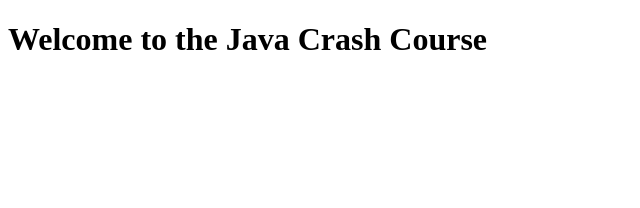
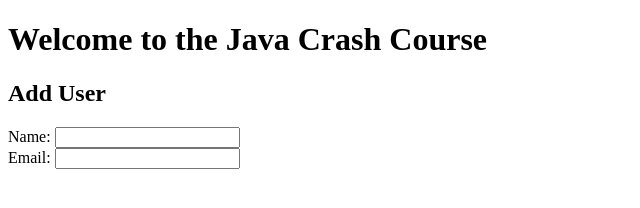
Before and after one commit to Hpayeur/Java_Crash_Course, a plain HTML site: page index.html in a window 1280 px wide. Shown: the whole page, without its empty margins (0-640 px from the left). Drawn offline with Linux system fonts and the light colour scheme.

Commit message:
Changing Html

```diff
--- a/index.html
+++ b/index.html
@@ -5,11 +5,29 @@
     <meta name="viewport" content="width=device-width, initial-scale=1.0">
     <meta http-equiv="X-UA-Compatible" content="ie=edge">
     <title>Java Crash Course</title>
+    <link rel="stylesheet" href="styles.css">
 </head>
 <body>
 <header>
     <h1>Welcome to the Java Crash Course</h1>
 </header>
+
+<section class="container">
+    <form id="my-Form">
+        <h1> Add User</h1>
+        <div class="Message"></div>
+        <div>
+            <label for="name">Name: </label>
+            <input type="text" id="name" name="name">
+        </div>
+        <div>
+            <label for="email">Email:</label>
+            <input type="text" id="email">
+        </div>
+        </div>
+    </form>
+
+</section>
 <script src="main.js">
 </script>
 </body>
```
Also changed, not shown: styles.css (added).
